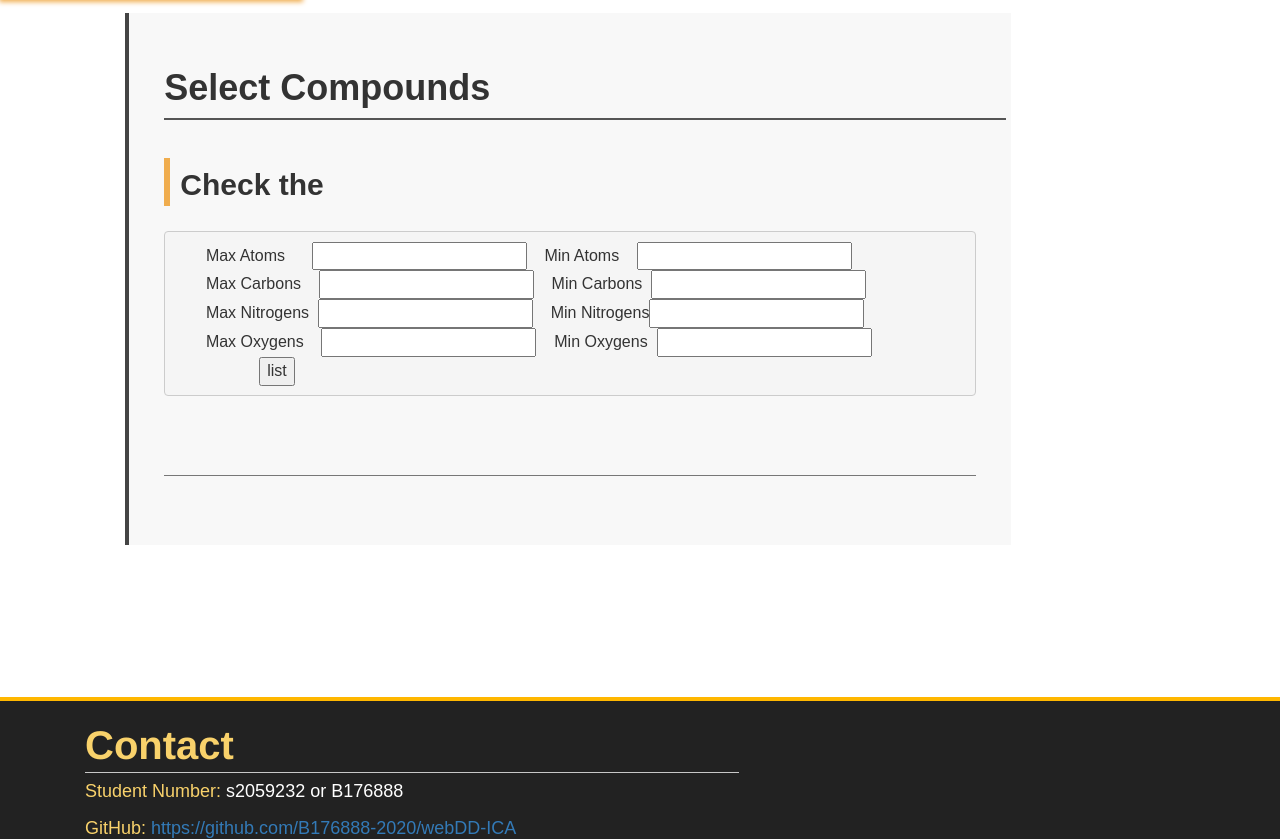
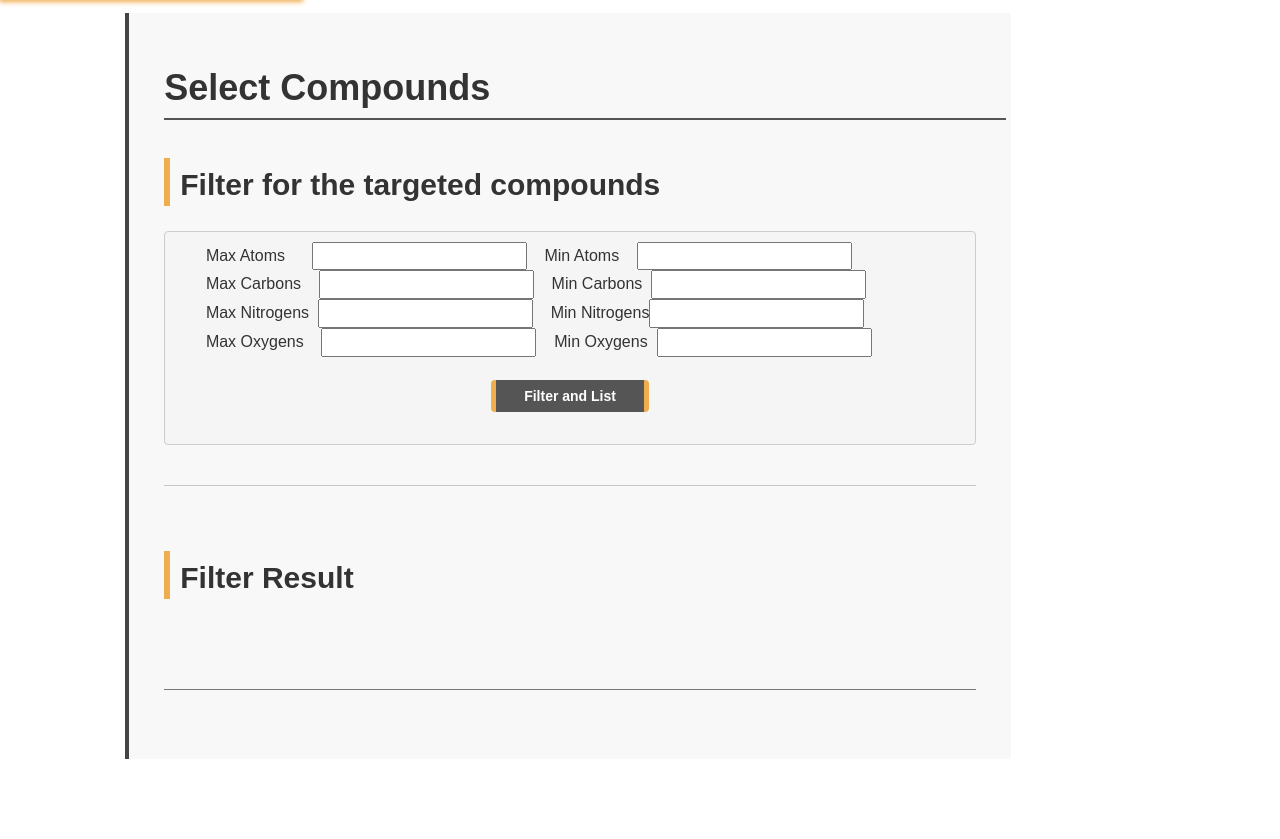
Before and after one commit to B176888-2020/webDD-ICA, a PHP site: page /p2.php in a window 1280 px wide. Shown: the part 51-890 px from the top of the page. Run offline with PHP 8.4, Linux system fonts and the light colour scheme; the visitor is signed in with stand-in values (Sample User, id 1); data that the repository does not hold is empty.

Commit message:
PHP: P2 Final Check

```diff
--- a/p2.php
+++ b/p2.php
@@ -11,6 +11,8 @@ echo<<<_HEAD1
 
 <!-- Metadata and css style for all pages -->
 <head>
+    <!-- Title -->
+    <title>IDWD-ICA: Compounds</title>
     <!-- Define the Encoding system -->
     <meta charset="utf-8">
     <!-- Bootstrap Core CSS -->
@@ -36,7 +38,7 @@ echo <<<_CONTENTS1
       <div>
         <h1 class="">Select Compounds</h1>
         <hr class="col-md-12">
-        <h2>Check the </h2>
+        <h2> Filter for the targeted compounds </h2>
 _CONTENTS1;
 
 // Get the POST session
@@ -52,9 +54,14 @@ echo <<<_FILTER
        Max Carbons    <input type="text" name="ncrmax"/>    Min Carbons  <input type="text" name="ncrmin"/>
        Max Nitrogens  <input type="text" name="nntmax"/>    Min Nitrogens<input type="text" name="nntmin"/>
        Max Oxygens    <input type="text" name="noxmax"/>    Min Oxygens  <input type="text" name="noxmin"/>
-                   <input type="submit" value="list" />
+        <div class="text-center"><input class="btn btn-default hpstyle" role="button" type="submit" style="width:20%;" value="Filter and List" /></input></div>
 </pre></form>
 _FILTER;
+
+echo <<<_CONTENTS2
+    <hr class="col-md-14">
+    <h2>Filter Result</h2>
+_CONTENTS2;
 
 $db_server = mysql_connect($db_hostname,$db_username,$db_password);
 if(!$db_server) die("Unable to connect to database: " . mysql_error());
```
